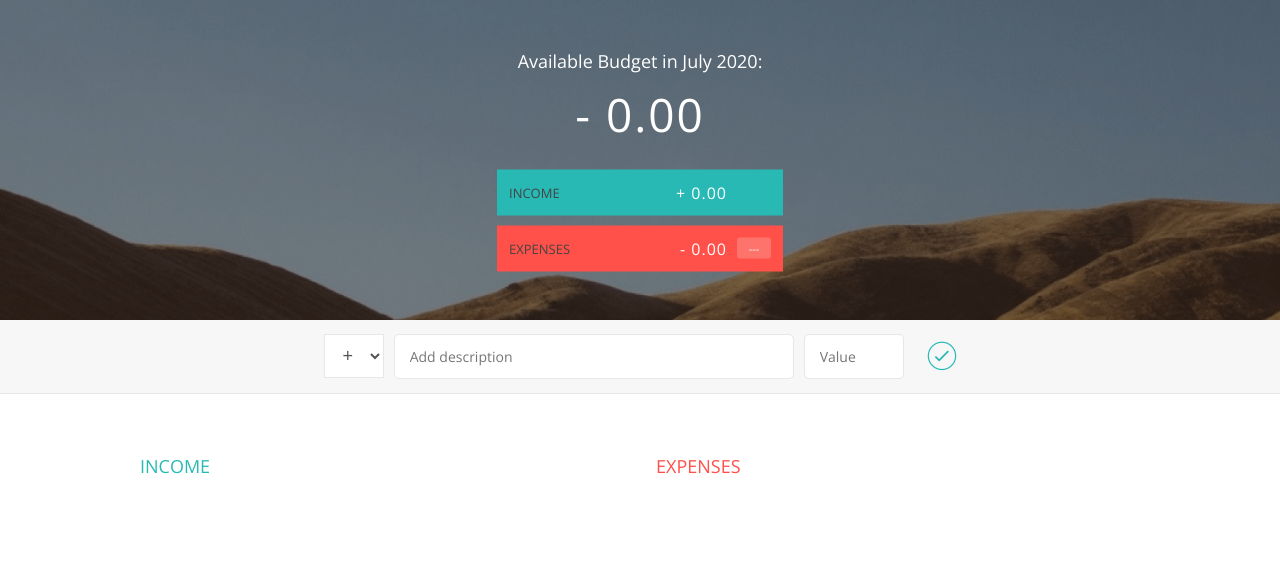
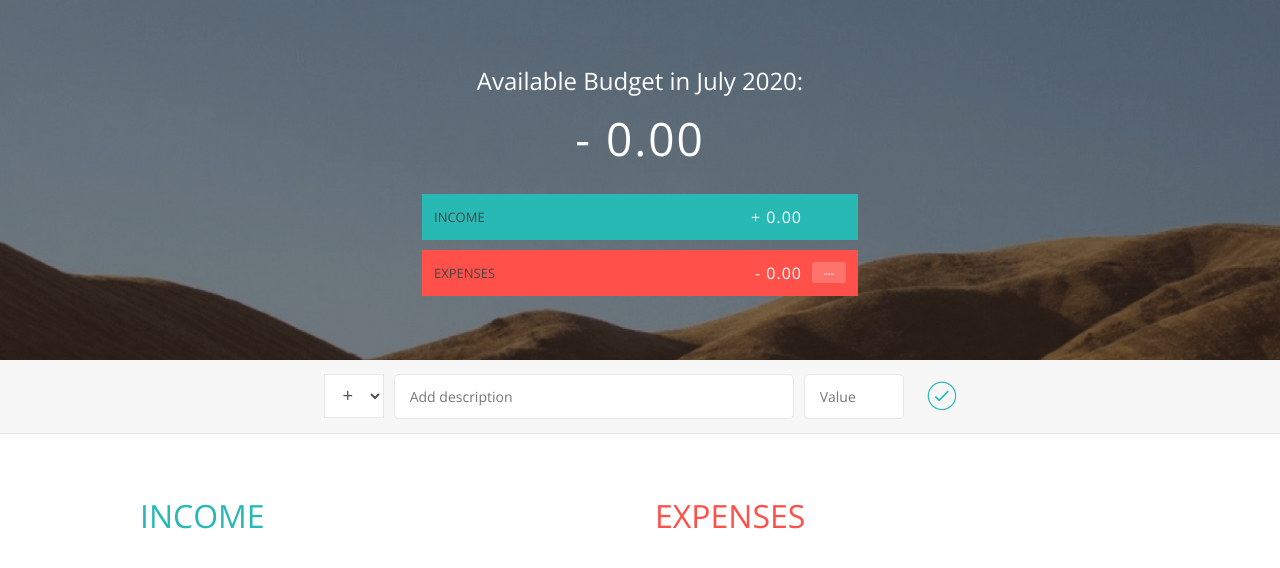
Before and after one commit to salsod-star/budget-app, a plain HTML site: page index.html in a window 1280 px wide. Drawn offline with nearby package versions, Linux system fonts and the light colour scheme.

Commit message:
second commit

```diff
--- a/app.js
+++ b/app.js
@@ -195,11 +195,11 @@ let UIController = (function() {
             if(type === 'inc') {
                 element = DOMStrings.incomeContainer;
 
-                html = '<div class="item clearfix" id="inc-%id%"><div class="item__description">%description%</div><div class="right clearfix"><div class="item__value">%value%</div><div class="item__delete"><button class="item__delete--btn"><i class="ion-ios-close-outline"></i></button></div></div></div>';
+                html = '<div class="item clearfix" id="inc-%id%"><p class="item__description">%description%</p><div class="right clearfix"><p class="item__value">%value%</p><div class="item__delete"><button class="item__delete--btn"><i class="ion-ios-close-outline"></i></button></div></div></div>';
             } else if(type === 'exp') {
                 element = DOMStrings.expenseContainer;
 
-                html = '<div class="item clearfix" id="exp-%id%"><div class="item__description">%description%</div><div class="right clearfix"><div class="item__value">%value%</div><div class="item__percentage">21%</div><div class="item__delete"><button class="item__delete--btn"><i class="ion-ios-close-outline"></i></button></div></div></div>'
+                html = '<div class="item clearfix" id="exp-%id%"><p class="item__description">%description%</p><div class="right clearfix"><p class="item__value">%value%</p><div class="item__percentage">21%</div><div class="item__delete"><button class="item__delete--btn"><i class="ion-ios-close-outline"></i></button></div></div></div>'
             }
 
             // Replace the placeholder text with some actual data
--- a/index.html
+++ b/index.html
@@ -12,7 +12,7 @@
         <div class="top">
             <div class="budget">
                 <div class="budget__title">
-                    Available Budget in <span class="budget__title--month">%Month%</span>:
+                    <p>Available Budget in <span class="budget__title--month">%Month%</span>:</p>
                 </div>
 
                 <div class="budget__value">+ 2,345.64</div>
@@ -55,7 +55,7 @@
             <div class="wrapper">
                 <div class="container">
                     <div class="income">
-                        <h2 class="icome__title">Income</h2>
+                        <h3 class="icome__title">Income</h3>
 
                         <div class="income__list">
 
@@ -85,7 +85,7 @@
 
 
                     <div class="expenses">
-                        <h2 class="expenses__title">Expenses</h2>
+                        <h3 class="expenses__title">Expenses</h3>
 
                         <div class="expenses__list">
 
--- a/style.css
+++ b/style.css
@@ -19,7 +19,7 @@ body {
     font-family: Open Sans;
     font-size: 16px;
     position: relative;
-    height: 100vh;
+    /* height: 100vh; */
     font-weight: 400;
 }
 
@@ -32,7 +32,7 @@ body {
 **********************************************/
 
 .top {
-    height: 40vh;
+    height: 45vh;
     background-image: linear-gradient(rgba(0, 0, 0, 0.35), rgba(0, 0, 0, 0.35)), url(back.png);
     background-size: cover;
     background-position: center;
@@ -41,7 +41,7 @@ body {
 
 .budget {
     position: absolute;
-    max-width: 350px;
+    max-width: 500px;
     padding: 0 2rem;
     width: 100%;
     top: 50%;
@@ -51,9 +51,14 @@ body {
 }
 
 .budget__title {
-    font-size: 1.125rem;
     text-align: center;
     margin-bottom: 0.625rem;
+    font-weight: 300;
+}
+
+.budget__title p {
+    font-size: 1.5rem;
+    text-align: center;
     font-weight: 300;
 }
 
@@ -187,22 +192,22 @@ body {
     display: grid;
     grid-template-columns: repeat(auto-fit, minmax(350px, 1fr));
     grid-template-rows: auto;
-    grid-gap: 2rem;
+    grid-gap: 30px;
 }
 
 .wrapper {
     margin: 0 1.5rem;
 }
 
-h2 {
+h3 {
     text-transform: uppercase;
     font-size: 18px;
     font-weight: 400;
     margin-bottom: 15px;
 }
 
-.icome__title { color: #28B9B5; }
-.expenses__title { color: #FF5049; }
+.icome__title { color: #28B9B5; font-size: 32px;}
+.expenses__title { color: #FF5049; font-size: 32px;}
 
 .item {
     padding: 13px;
@@ -214,11 +219,13 @@ h2 {
 
 .item__description {
     float: left;
+    font: 16px;
 }
 
 .item__value {
     float: left;
     transition: transform 0.3s;
+    font-size: 16px;
 }
 
 .item__percentage {
```
